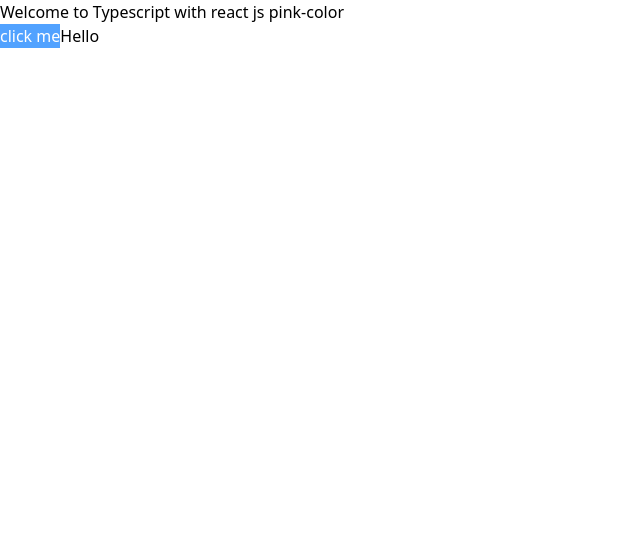
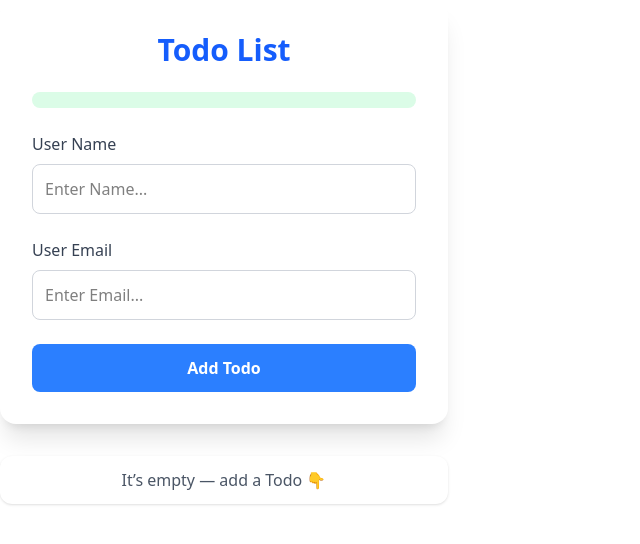
Before and after one commit to SovannaraHong/React-Typescript, a React (Vite) app: page / in a window 1280 px wide. Shown: the top 544 px of the page, without its empty margins (0-640 px from the left). Built offline with nearby package versions, Linux system fonts and the light colour scheme.

Commit message:
updat typescript

```diff
--- a/src/App.tsx
+++ b/src/App.tsx
@@ -1,9 +1,9 @@
-import MainProp from "./components/props/MainProp";
+import ListPage from "./components/Lists/ListPage";
 
 const App = () => {
   return (
     <>
-      <MainProp />
+      <ListPage />
     </>
   );
 };
--- /dev/null
+++ b/src/components/Lists/List.tsx
@@ -0,0 +1,85 @@
+import { useState } from "react";
+interface ListType {
+  name: string;
+
+  email: string;
+}
+const List = () => {
+  const [name, setName] = useState("");
+  const [email, setEmail] = useState("");
+  const [data, setData] = useState<ListType[]>([]);
+  function AddList(e: React.FormEvent<HTMLFormElement>): void {
+    e.preventDefault();
+    const addData = { name, email };
+    setData([...data, addData]);
+  }
+  function handleRemove(index: number): void {
+    const updateRemove = data.filter((_, i) => i !== index);
+    setData(updateRemove);
+  }
+  return (
+    <>
+      <form
+        onSubmit={AddList}
+        className="bg-white shadow-xl rounded-2xl p-8 w-full max-w-md space-y-6 transition-transform duration-300 hover:scale-[1.02]"
+      >
+        <h1 className="text-3xl font-bold text-center text-blue-600">
+          Todo List
+        </h1>
+
+        <p className="text-center text-sm font-medium text-green-600 bg-green-100 py-2 rounded-lg animate-fadeIn"></p>
+
+        <div className="flex flex-col">
+          <label className="text-gray-700 font-medium mb-2">User Name</label>
+          <input
+            onChange={(e) => setName(e.target.value)}
+            value={name}
+            type="text"
+            placeholder="Enter Name..."
+            className="border border-gray-300 rounded-lg p-3 focus:outline-none focus:ring-2 focus:ring-blue-400"
+          />
+        </div>
+
+        <div className="flex flex-col">
+          <label className="text-gray-700 font-medium mb-2">User Email</label>
+          <input
+            onChange={(e) => setEmail(e.target.value)}
+            value={email}
+            type="email"
+            placeholder="Enter Email..."
+            className="border border-gray-300 rounded-lg p-3 focus:outline-none focus:ring-2 focus:ring-blue-400"
+          />
+        </div>
+
+        <button
+          type="submit"
+          className="w-full bg-blue-500 text-white font-semibold py-3 rounded-lg hover:bg-blue-600 active:scale-95 transition-all duration-300"
+        >
+          Add Todo
+        </button>
+      </form>
+      <div className="w-full max-w-md mt-8 space-y-4">
+        {data.length === 0 ? (
+          <p className="text-center text-gray-600 font-medium bg-white rounded-xl py-3 shadow">
+            It’s empty — add a Todo 👇
+          </p>
+        ) : (
+          data.map((item, index) => (
+            <div
+              key={index}
+              className="bg-white shadow-md rounded-xl p-4 border border-blue-200 hover:shadow-lg transition-all duration-300"
+            >
+              <h2 className="font-semibold text-blue-700 text-lg">
+                {item.name}
+              </h2>
+              <p className="text-gray-600">{item.email}</p>
+              <button onClick={() => handleRemove(index)}>remove</button>
+            </div>
+          ))
+        )}
+      </div>
+    </>
+  );
+};
+
+export default List;
--- /dev/null
+++ b/src/components/Lists/ListPage.tsx
@@ -0,0 +1,11 @@
+import List from "./List";
+
+const ListPage = () => {
+  return (
+    <div>
+      <List />
+    </div>
+  );
+};
+
+export default ListPage;
--- a/src/components/props/MainProp.tsx
+++ b/src/components/props/MainProp.tsx
@@ -1,4 +1,4 @@
-import Button from "./button";
+import Button from "./Button";
 import InterFaceProps from "./InterFaceProps";
 
 function MainProp() {
```
